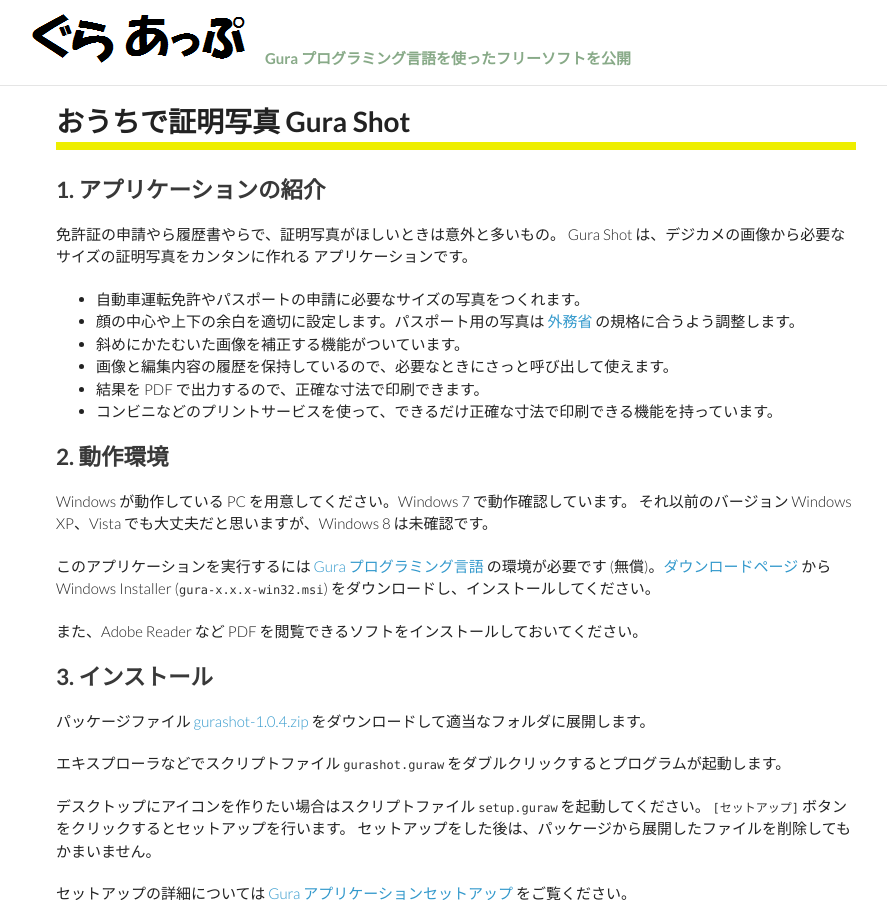
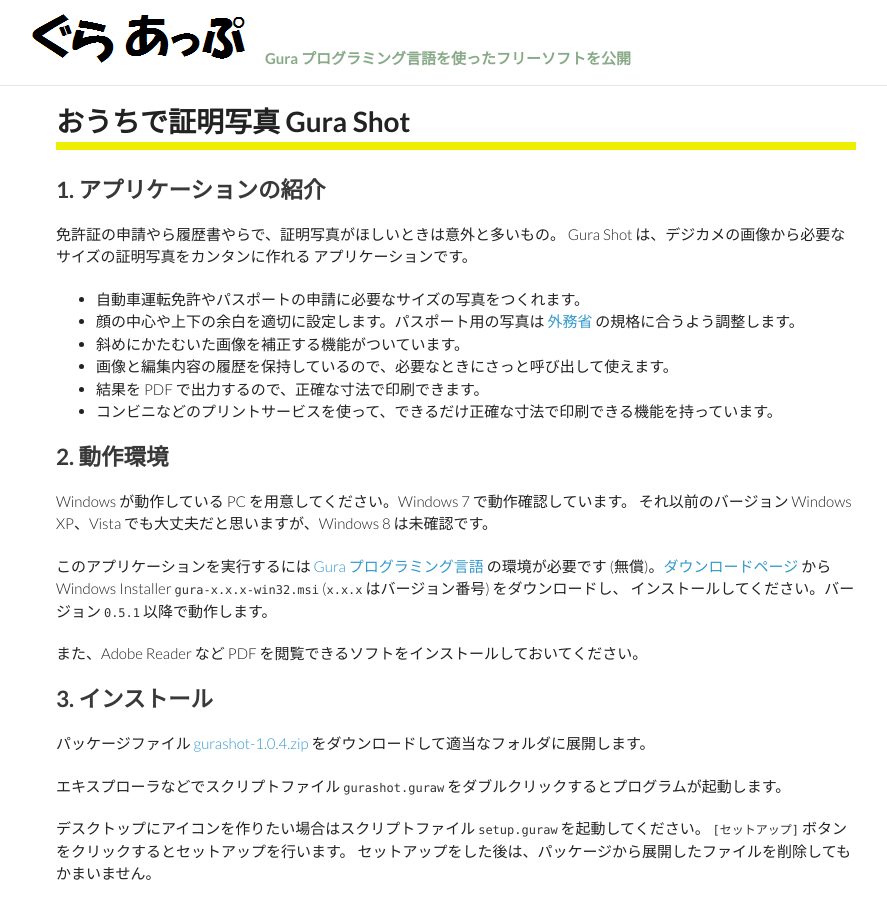
Before and after one commit to gura-app/gura-app.github.io, a Jekyll site: the page built from gurashot/index.md, in a window 1280 px wide and 900 px high. Shown: the whole window, without its empty margins (184-1071 px from the left). Built offline with Jekyll 4.4.1, drawn with Linux system fonts in a browser that asks for light colours; Markdown is read by kramdown in place of the engine named in the settings.

Commit message:
updated document

```diff
--- a/gurashot/index.md
+++ b/gurashot/index.md
@@ -29,7 +29,8 @@
 
 このアプリケーションを実行するには [Gura プログラミング言語](http://www.gura-lang.org/)
 の環境が必要です (無償)。[ダウンロードページ](http://www.gura-lang.org/Download.html) から
-Windows Installer (`gura-x.x.x-win32.msi`) をダウンロードし、インストールしてください。
+Windows Installer `gura-x.x.x-win32.msi` (`x.x.x` はバージョン番号) をダウンロードし、
+インストールしてください。バージョン `0.5.1` 以降で動作します。
 
 また、Adobe Reader など PDF を閲覧できるソフトをインストールしておいてください。
 
```
